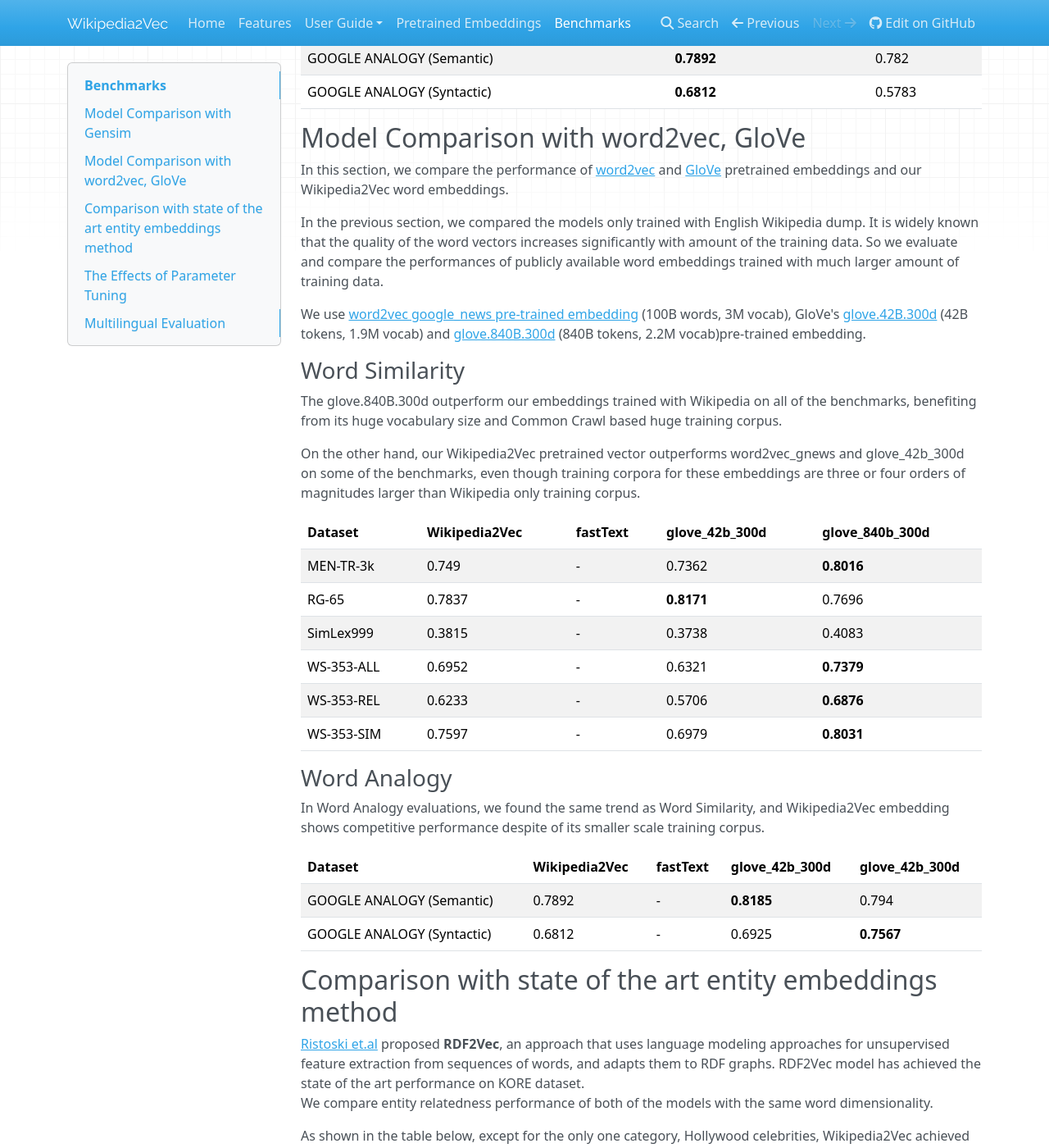
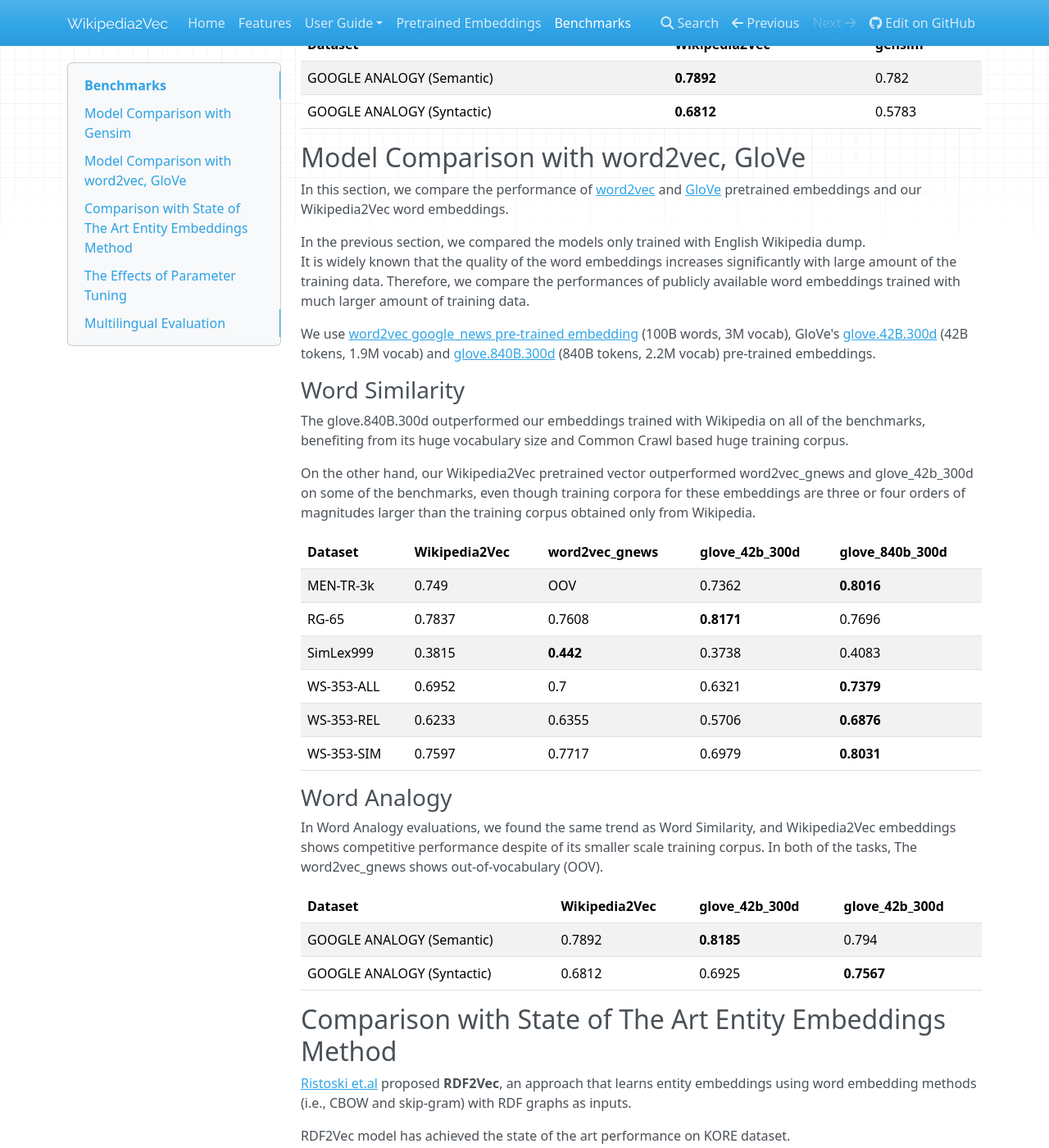
Before and after one commit to wikipedia2vec/wikipedia2vec, an MkDocs documentation site: the page built from docs/benchmarks.md, in a window 1280 px wide and 1400 px high, scrolled down 1764 px. Shown: the whole window at 82% size. Built offline with MkDocs 1.6.1, drawn with Linux system fonts in a browser that asks for light colours; nearby versions of some CDN libraries; old or Windows-style settings are respelled for this version of MkDocs; some of the changed text lies outside the part shown.

Commit message:
modify benchmarks.md following the feedbacks.

```diff
--- a/docs/benchmarks.md
+++ b/docs/benchmarks.md
@@ -2,18 +2,19 @@ Benchmarks
 ===========
 ---
 
-We provide benchmark accuracies for the Wikipedia2Vec pre-trained model.
+We provide the performance on a variety of benchmarks for the Wikipedia2Vec pre-trained model.
 
-Evaluations are conducted end-to-end, and you could run evaluation on your learned embeding by running [intrinsic_eval.py](https://github.com/wikipedia2vec/wikipedia2vec/blob/master/scripts/intrinsic_eval.py) under `scripts` directory of Wikipedia2Vec.
+Evaluations are conducted end-to-end, and we used  [intrinsic_eval.py](https://github.com/wikipedia2vec/wikipedia2vec/blob/master/scripts/intrinsic_eval.py) under `scripts` directory of Wikipedia2Vec, to evaluate Wikipedia2Vec performance.
 
 ### About The Evaluations
 We conducted evaluations on a variety of intrinsic tasks.
 
-Wikipedia2Vec learns embeddings that map words and entities into a unified continuous vector space.
-Thus, we evaluate the learned embeddings with Word Similarity and Word Analogy for words, while we evaluate them with Entity Relatedness for entities.
+Wikipedia2Vec learns embeddings that map words and entities into a unified continuous vector space, and in this experiment, we evaluated the learned embeddings of words and those of entities separately.
+In particular, we evaluated the word embeddings with **Word Similarity** and **Word Analogy**, while we evaluate the entity embeddings with **Entity Relatedness**.
 
 #### Word Similarity
-Word Similarity is a task for intrinsic evaluation of word vectors, which correlates the distance between vectors and human judgments of semantic similarity.
+Word Similarity is a task for intrinsic evaluation of word embeddings,
+which correlates the distance between vectors and human judgments of semantic similarity.
 
 - [MEN-TR-3k](http://clic.cimec.unitn.it/~elia.bruni/MEN.html) ([Bruni et al.,2014](https://staff.fnwi.uva.nl/e.bruni/publications/bruni2014multimodal.pdf))
 - [RG-65](https://aclweb.org/aclwiki/RG-65_Test_Collection_(State_of_the_art))
@@ -24,14 +25,13 @@ Word Similarity is a task for intrinsic evaluation of word vectors, which correl
 
 
 #### Word Analogy
-Word Analogy is the task, which inspects syntactic,
-morphosyntactic and semantic properties of words and phrases.
+Word Analogy is the task, which inspects syntactic, morphosyntactic and semantic properties of words and phrases.
 
 - [GOOGLE ANALOGY (Syntactic)](http://download.tensorflow.org/data/questions-words.txt) ([Mikolov et al., 2013](https://arxiv.org/pdf/1301.3781))
 - [GOOGLE ANALOGY (Semantic)](http://download.tensorflow.org/data/questions-words.txt) ([Mikolov et al., 2013](https://arxiv.org/pdf/1301.3781))
 
 #### Entity Relatedness
-Entity Relatedness is the intrinsic evaluation task for entities, where the relatedness between Named Entities are measured.
+Entity Relatedness is the intrinsic evaluation task for entities, where the quality of entity embeddings is evaluated using the human ratings of relatedness between entities.
 
 -  [KORE](https://www.mpi-inf.mpg.de/departments/databases-and-information-systems/research/yago-naga/aida/downloads/) ([Hoffart et al., 2012](https://dl.acm.org/citation.cfm?id=2396832))
 
@@ -42,20 +42,20 @@ benchmarks of our Wikipedia2Vec-trained model
 with the model trained by [gensim](https://radimrehurek.com/gensim/).
 We do not compare the performance on Entity Relatedness here.
 
-For both embeddings, we set the `window_size` to 5, `iteration` to 10, and
-`negative_sampling_count` to 15.
-For training, we only use English Wikipedia dump, without adding any additional large-scale corpora.
-You can train gensim word embedding by running [gensim_wikipedia.py](https://github.com/wikipedia2vec/wikipedia2vec/blob/master/scripts/gensim_wikipedia.py) under `script` directory of Wikipedia2ec.
+For both embeddings, we set the *window size* to 5, *iteration* to 10, and
+*negative sampling count* to 15.
+For training, we only used English Wikipedia dump, without adding any additional large-scale corpora.
+We used  [gensim_wikipedia.py](https://github.com/wikipedia2vec/wikipedia2vec/blob/master/scripts/gensim_wikipedia.py) under `script` directory of Wikipedia2vec to train gensim-based word embeddings.
 
 The results on a variety of benckmarks show that Wikipedia2Vec pretrained model
-([enwiki_20180420_300d.pkl](http://wikipedia2vec.s3.amazonaws.com/models/en/2018-04-20/enwiki_20180420_300d.txt.bz2)) outperforms gensim pretrained model.
+([enwiki_20180420_300d.pkl](http://wikipedia2vec.s3.amazonaws.com/models/en/2018-04-20/enwiki_20180420_300d.txt.bz2)) outperformed gensim pretrained model.
 
 <!-- - enwiki_20180420_win10_300d.pkl
 - gensim_model_300d.pkl -->
 
 ### Word Similarity
 We evaluated the performance on 6 Word Similarity benchmarks,
-and our Wikipedia2Vec pre-trained model outperforms gensim pretrained in almost all of
+and our Wikipedia2Vec pre-trained model outperformed gensim pretrained in almost all of
 the benchmarks.
 
 | Dataset | Wikipedia2Vec | gensim |
@@ -68,8 +68,8 @@ the benchmarks.
 | WS-353-SIM | 0.7597 | **0.7833** |
 
 ### Word Analogy
-In both of the Word Analogy tasks, the embedding trained by Wikipedia2Vec
-significantly outperform than the embedding trained by gensim.
+In both of the Word Analogy tasks, the embeddings trained by Wikipedia2Vec
+significantly outperformed the embedding trained by gensim.
 
 | Dataset | Wikipedia2Vec | gensim |
 |-----------|------------|------------|
@@ -83,56 +83,58 @@ and our Wikipedia2Vec word embeddings.
 
 In the previous section, we compared the models only trained with English
 Wikipedia dump.
-It is widely known that the quality of the word vectors increases significantly
-with amount of the training data.
-So we evaluate and compare the performances of publicly available
+It is widely known that the quality of the word embeddings increases significantly
+with large amount of the training data.
+Therefore, we compare the performances of publicly available
 word embeddings trained with much larger amount of training data.
 
 We use [word2vec google_news pre-trained embedding](https://drive.google.com/file/d/0B7XkCwpI5KDYNlNUTTlSS21pQmM/edit?usp=sharing)
 (100B words, 3M vocab),
 GloVe's [glove.42B.300d](http://nlp.stanford.edu/data/glove.42B.300d.zip)
 (42B tokens, 1.9M vocab) and [glove.840B.300d](http://nlp.stanford.edu/data/glove.840B.300d.zip)
-(840B tokens, 2.2M vocab)pre-trained embedding.
+(840B tokens, 2.2M vocab) pre-trained embeddings.
 
 ### Word Similarity
-The glove.840B.300d outperform our embeddings trained with Wikipedia on
+The glove.840B.300d outperformed our embeddings trained with Wikipedia on
 all of the benchmarks, benefiting from its huge vocabulary size and Common Crawl
 based huge training corpus.
 
-On the other hand, our Wikipedia2Vec pretrained vector outperforms word2vec_gnews and
-glove_42b_300d on some of the benchmarks, even though training corpora for these embeddings are three or four orders of magnitudes larger than Wikipedia only training corpus.
+On the other hand, our Wikipedia2Vec pretrained vector outperformed word2vec_gnews and
+glove_42b_300d on some of the benchmarks,
+even though training corpora for these embeddings are three or four orders of
+magnitudes larger than the training corpus obtained only from Wikipedia.
 
 
-| Dataset | Wikipedia2Vec | fastText | glove_42b_300d | glove_840b_300d|
+| Dataset | Wikipedia2Vec | word2vec_gnews| glove_42b_300d | glove_840b_300d|
 |-----------|------------|------------|------------|------------|
-| MEN-TR-3k | 0.749 | - | 0.7362 | **0.8016** |
-| RG-65 | 0.7837 | - | **0.8171** | 0.7696 |
-| SimLex999 | 0.3815 | - | 0.3738 | 0.4083 |
-| WS-353-ALL | 0.6952 | - |0.6321 | **0.7379** |
-| WS-353-REL | 0.6233 | - | 0.5706 |  **0.6876**  |
-| WS-353-SIM | 0.7597 | - | 0.6979 | **0.8031** |
+| MEN-TR-3k | 0.749 | OOV |0.7362 | **0.8016** |
+| RG-65 | 0.7837 | 0.7608 | **0.8171** | 0.7696 |
+| SimLex999 | 0.3815 | **0.442** |0.3738 | 0.4083 |
+| WS-353-ALL | 0.6952 | 0.7 |0.6321 | **0.7379** |
+| WS-353-REL | 0.6233 | 0.6355 |0.5706 |  **0.6876**  |
+| WS-353-SIM | 0.7597 | 0.7717 |0.6979 | **0.8031** |
 
 
 ### Word Analogy
 In Word Analogy evaluations, we found the same trend as Word Similarity,
-and Wikipedia2Vec embedding shows competitive performance despite of its smaller scale training corpus.
+and Wikipedia2Vec embeddings shows competitive performance despite of its smaller scale training corpus.
+In both of the tasks, The word2vec_gnews shows out-of-vocabulary (OOV).
 
-| Dataset | Wikipedia2Vec | fastText | glove_42b_300d | glove_42b_300d|
-|-----------|------------|------------|------------|------------|
-| GOOGLE ANALOGY (Semantic) | 0.7892 | - | **0.8185** | 0.794 |
-| GOOGLE ANALOGY (Syntactic) | 0.6812 | - | 0.6925 | **0.7567** |
+| Dataset | Wikipedia2Vec | glove_42b_300d | glove_42b_300d|
+|-----------|------------|-------------|------------|
+| GOOGLE ANALOGY (Semantic) | 0.7892 | **0.8185** | 0.794 |
+| GOOGLE ANALOGY (Syntactic) | 0.6812 | 0.6925 | **0.7567** |
 
-## Comparison with state of the art entity embeddings method
-[Ristoski et.al](http://www.semantic-web-journal.net/system/files/swj1495.pdf) proposed **RDF2Vec**,
-an approach that uses language modeling approaches for unsupervised feature extraction from sequences of words,
-and adapts them to RDF graphs.
+## Comparison with State of The Art Entity Embeddings Method
+[Ristoski et.al](http://www.semantic-web-journal.net/system/files/swj1495.pdf) proposed **RDF2Vec**, an approach that learns entity embeddings using word embedding methods (i.e., CBOW and skip-gram) with RDF graphs as inputs.
+
 RDF2Vec model has achieved the state of the art performance on KORE dataset.
-We compare entity relatedness performance of both of the models with the same word dimensionality.
+We compare Entity Relatedness performance of both of the models with the same word dimensionality.
 
 As shown in the table below, except for the only one category, Hollywood celebrities,
 Wikipedia2Vec achieved higher performance on KORE dataset.
 
-| Category | Wikipedia2Vec | DB2Vec Similarity  |
+| Category | Wikipedia2Vec | RDF2Vec ([Ristoski et.al](http://www.semantic-web-journal.net/system/files/swj1495.pdf)) |
 |-----------|------------|------------|
 | IT companies | **0.7934** | 0.743 |
 | Hollywood Celebrities | 0.6887 | **0.734** |
@@ -142,9 +144,10 @@ Wikipedia2Vec achieved higher performance on KORE dataset.
 | All | **0.7084** | 0.692 |
 
 ## The Effects of Parameter Tuning
-We also provide benchmark accuracies of Wikipedia2Vec pretrained models
+We also provide benchmark evaluations of Wikipedia2Vec pretrained models,
 with different training settings to show how the performance varies on various hyper-parameters.
-All of the pre-trained models are available, and you can download them from the [pretrained](https://wikipedia2vec.github.io/wikipedia2vec/pretrained/) page.
+All of the pre-trained models are available, and you can download them from the
+[pretrained embeddings page](https://wikipedia2vec.github.io/wikipedia2vec/pretrained/).
 
 ### Link Graph
 The link graph model that learns to estimate neighboring entities given an entity
@@ -152,14 +155,14 @@ The link graph model that learns to estimate neighboring entities given an entit
 We compared the performance of the link graph model with the no link graph model to
 see the effectiveness of the link graphs between entities.
 Except for the link graph, we set all of the parameters to the same.
-For both embeddings, we set the `window_size` to 5, `iteration` to 10, and
-`negative_sampling_count` to 15.
+For both embeddings, we set the *window size* to 5, *iteration* to 10, and
+*negative sampling count* to 15.
 
 #### Word Similarity
 In terms of the performance on Word Similarity task, no link graph model
 outperforms the link graph model.
 
-| Dataset | Wikipedia2Vec | Wikipedia2Vec_no_link_graph |
+| Dataset | Wikipedia2Vec | Wikipedia2Vec (no link graph) |
 |-----------|------------|------------|
 | MEN-TR-3k | 0.749 | **0.7467** |
 | RG-65 | 0.7837 | **0.7987** |
@@ -171,7 +174,7 @@ outperforms the link graph model.
 #### Word Analogy
 The link graph model achieves higher performance on both of the Word Analogy task.
 
-| Dataset | Wikipedia2Vec | Wikipedia2Vec_no_link_graph |
+| Dataset | Wikipedia2Vec | Wikipedia2Vec (no link graph) |
 |-----------|------------|------------|
 | GOOGLE ANALOGY (Semantic) | **0.7892** | 0.7804 |
 | GOOGLE ANALOGY (Syntactic) | **0.6812** | 0.6703 |
@@ -181,28 +184,29 @@ Unsurprisingly, without link graph, the model shows significantly huge drop in i
 performance in Entity Relatedness tasks, because of the lacking of the information
 about the entity relationship.
 
-| Dataset | Wikipedia2Vec | Wikipedia2Vec_no_link_graph |
+| Dataset | Wikipedia2Vec | Wikipedia2Vec (no link graph) |
 |-----------|------------|------------|
 | KORE | **0.6905** | 0.5892 |
 
 ### Window Size
-Previous work show that the window size for word embedding training does matter.
+Previous work shows that the window size for word embeddings training does matter.
 We conducted evaluation on Wikipedia2Vec models with different window sizes,
-to see how important the window size is for the performance on intrinsic embedding tasks.
+to see how important the window size is for the performance on intrinsic evaluation tasks.
 
 We compare the performance of [enwiki_20180420 (300d)](http://wikipedia2vec.s3.amazonaws.com/models/en/2018-04-20/enwiki_20180420_300d.pkl.bz2) (Wikipedia2Vec (window=5)) with the one of
 [enwiki_20180420_win10 (300d)](http://wikipedia2vec.s3.amazonaws.com/models/en/2018-04-20/enwiki_20180420_win10_300d.pkl.bz2) (Wikipedia2Vec (window=10)).
 
-For both embeddings, we set the `iteration` to 10, and
-`negative_sampling_count` to 15.
+For both embeddings, we set the *iteration* to 10, and
+*negative sampling count* to 15.
 For training, we only use English Wikipedia dump, without adding any additional large-scale corpora.
-
 
 #### Word Similarity
 Our experimental results show that larger window size seems to improve the
-performance on Word Similarity.
-Wikipedia2Vec (window=10) outperforms the Wikipedia2Vec (window=5) model on almost all of the
-Word Similarity benchmarks.
+performance on Word Similarity, on the all benchmarks except SimLex999.
+
+It should be noted that [Chiu et al.](http://aclweb.org/anthology/W/W16/W16-2501.pdf) showed
+that the performance on word similarity benchmarks like MEN-TR-3k have negative correlations with downstream tasks, while only SimLex999 has high correlation with extrinsic measures.
+They also observed that decreasing window size improves the performance on downstream tasks, while it leads to deterioration of performance on most of the Word Similarity benchmarks.
 
 | Dataset | Wikipedia2Vec (window=5)| Wikipedia2Vec (window=10) |
 |-----------|------------|------------|
@@ -226,7 +230,7 @@ Word Similarity benchmarks.
 | KORE | **0.6905** | 0.6811 |
 
 ## Multilingual Evaluation
-We evaluate our word vectors (300d) on German, French, Spanish, Portuguese, Polish and Chinese
+We evaluate our word embeddings (300d) on German, French, Spanish, Portuguese, Polish and Chinese
 word analogy task.
 
 #### Multilingual Word Analogy Dataset
```
Also changed, not shown: other parts of docs/benchmarks.md (+2 -2 lines).
